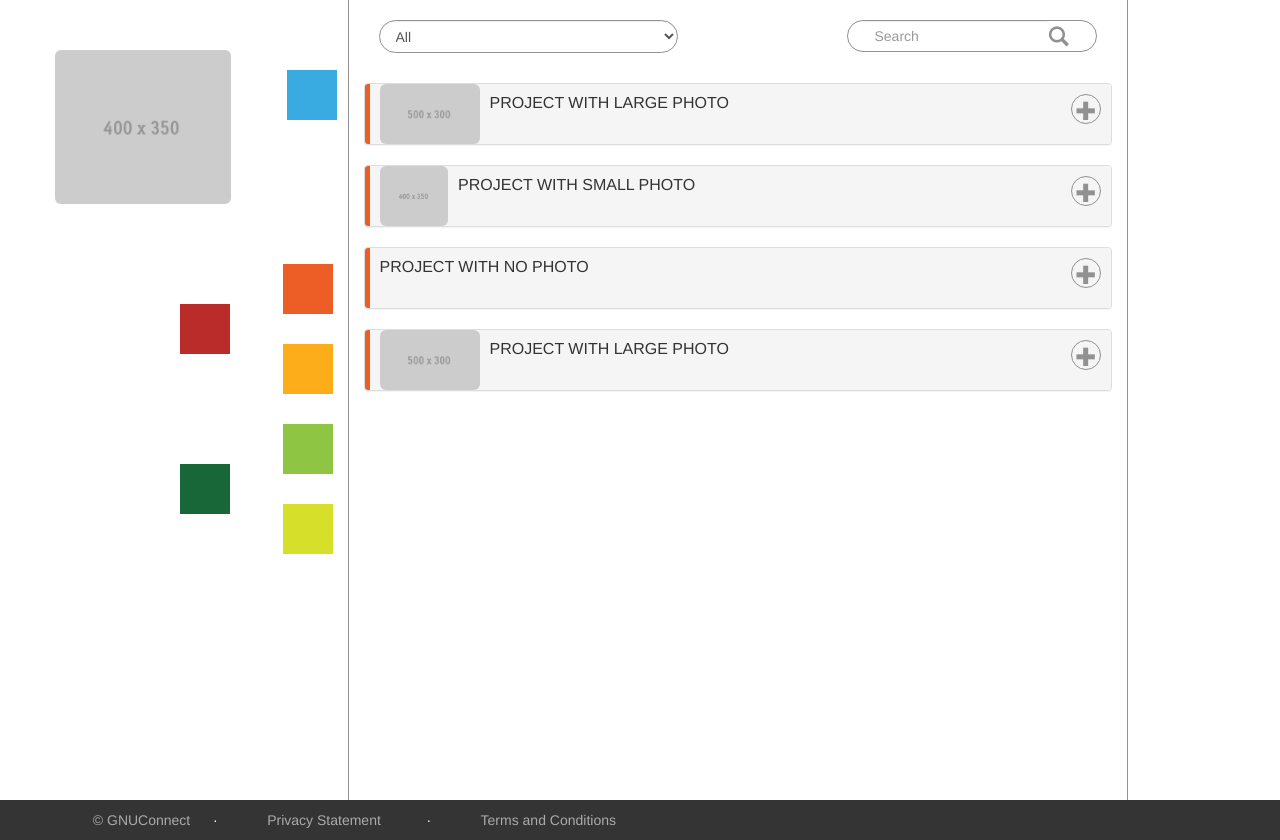
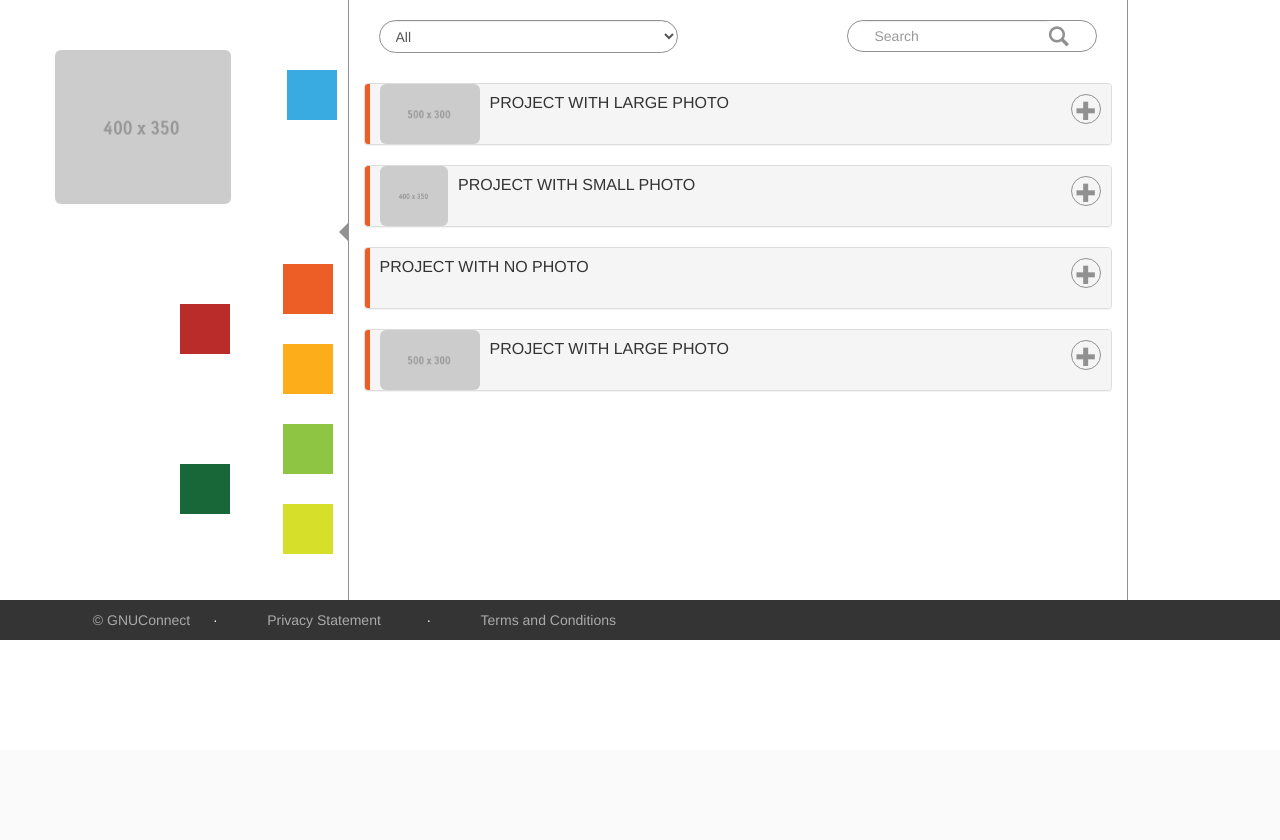
Before and after one commit to joejean/gnuconnect, a Django app: template application/templates/home.html in a window 1280 px wide. Shown: the part 50-890 px from the top of the page. After the commit the page ends 690 px from the top, so only its background shows below. Run offline with Django 3.2, Linux system fonts and the light colour scheme; the template is opened without the code that fills it, so the values that code supplies are empty; parts of the project's set-up code (start-up, migrations or seed data) failed here and were passed over; some libraries are stand-ins or nearby versions.

Commit message:
Add indication triangle

```diff
--- a/application/static/css/main.css
+++ b/application/static/css/main.css
@@ -46,7 +46,7 @@
 .contents {
 	padding-top: 20px;
 	height: auto;
-	min-height: 800px;
+	min-height: 600px;
 	border-right: 1px solid #919191;
 	border-left: 1px solid #919191;
 }
@@ -160,6 +160,16 @@
 .bg-event-others-search{
 	background-color: #D6DF2A;
 }
+.arrow-left {
+	position: absolute;
+	margin-left: -25px !important;
+	margin-top: 202px !important;
+	width: 0;
+	height: 0;
+	border-top: 10px solid transparent;
+	border-bottom: 10px solid transparent;
+	border-right:10px solid #919191;
+}
 
 /*  search and options */
 .search-cont {
--- a/application/templates/home.html
+++ b/application/templates/home.html
@@ -79,6 +79,8 @@
 	    </div>
 	    <!-- Home contents -->
 	    <div class="col-xs-12 col-sm-8 col-md-8 col-lg-8 contents">
+	    	<!-- Triangle arrow -->
+	    	<div class="arrow-left hidden-xs"> </div>
 	    	<!-- Options and Search items -->
 	    	<div class="col-xs-12 col-sm-12 col-md-12 col-lg-12 container contents-head">
 		    	<div class="contents-top">
```
